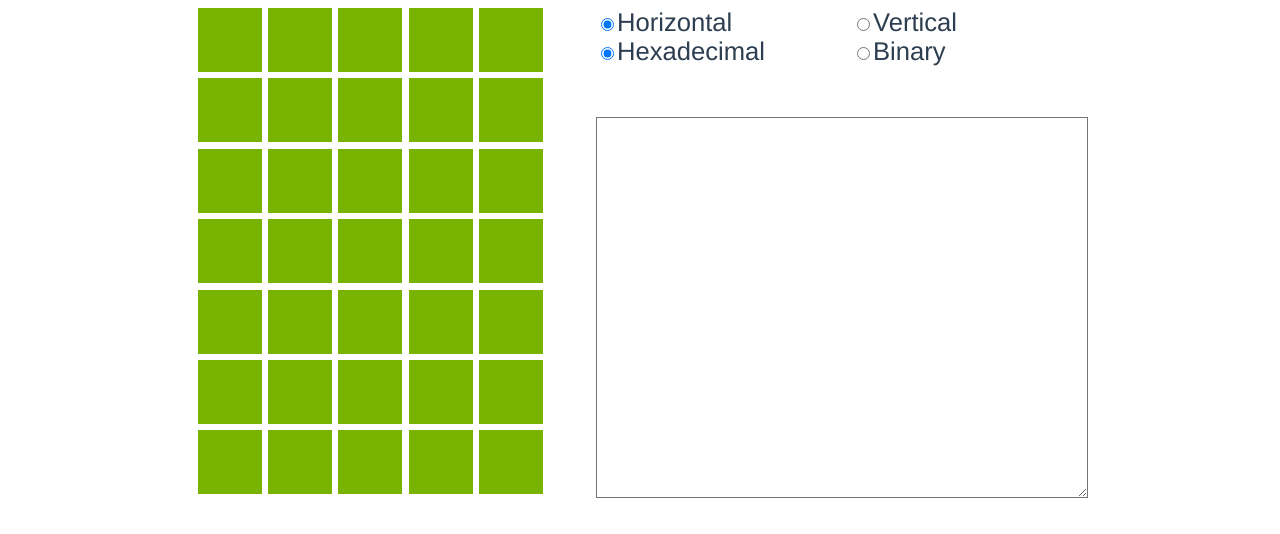
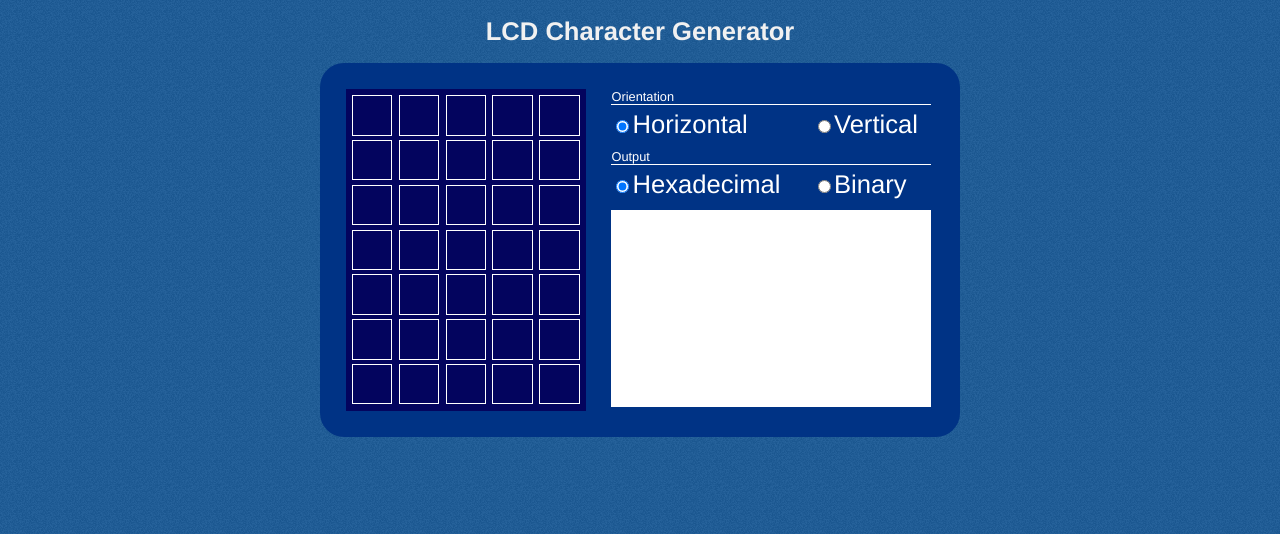
Before and after one commit to ntanck/lcd-gen, a Vue app: page / in a window 1280 px wide. Shown: the top 534 px of the page. Built offline with nearby package versions, Linux system fonts and the light colour scheme.

Commit message:
Styling changes, fixes autochange on output mod

```diff
--- a/src/App.vue
+++ b/src/App.vue
@@ -1,7 +1,10 @@
 <template>
   <div id="app">
-    <lcd v-bind:pixels="pixel_data" @pixel-click="onPixelClick" />
-    <control v-bind:pixels="pixel_data" />
+    <h1>LCD Character Generator</h1>
+    <div class="main">
+      <lcd v-bind:pixels="pixel_data" @pixel-click="onPixelClick" />
+      <control v-bind:pixels="pixel_data" />
+    </div>
   </div>
 </template>
 
@@ -29,22 +32,40 @@ export default {
   }),
   methods: {
     onPixelClick(coords) {
-      let enabled = this.pixel_data[coords["y"]];
-      enabled[coords["x"]] = !enabled[coords["x"]];
-      Vue.set(this.pixel_data, coords["y"], enabled);
+      let enabled = this.pixel_data[coords.y];
+      enabled[coords.x] = !enabled[coords.x];
+      Vue.set(this.pixel_data, coords.y, enabled);
     },
   },
 };
 </script>
 
 <style>
+#app h1 {
+  color: #f1f1f1;
+  font-size: 2vw;
+  text-align: center;
+}
+
 #app {
   font-family: Avenir, Helvetica, Arial, sans-serif;
   -webkit-font-smoothing: antialiased;
   -moz-osx-font-smoothing: grayscale;
+}
+
+.main {
+  font-family: inherit;
   margin: auto;
-  color: #2c3e50;
-  width: 70%;
+  color: #293241;
+  border-radius: 3vh;
+  background-color: #003385;
+  padding: 2vw;
+  width: 46vw;
   display: flex;
 }
+
+body {
+  background-image: url("resources/noise.png");
+  background-color: #00509d;
+}
 </style>
--- a/src/components/control.vue
+++ b/src/components/control.vue
@@ -1,6 +1,7 @@
 <template>
   <div class="control">
     <div class="checkboxes">
+      <p class="row">Orientation</p>
       <div class="row">
         <div class="checkbox">
           <input
@@ -10,20 +11,23 @@
             name="orientation"
             v-model="charOrient"
             value="h"
+            @change="update_converted"
           />
           <label for="horizontal">Horizontal</label>
         </div>
-        <div class="checkbox">
+        <div class="checkbox small">
           <input
             type="radio"
             id="vertical"
             name="orientation"
             v-model="charOrient"
             value="v"
+            @change="update_converted"
           />
           <label for="vertical">Vertical</label>
         </div>
       </div>
+      <p class="row">Output</p>
       <div class="row">
         <div class="checkbox">
           <input
@@ -37,7 +41,7 @@
           />
           <label for="hexadecimal">Hexadecimal</label>
         </div>
-        <div class="checkbox">
+        <div class="checkbox small">
           <input
             type="radio"
             id="hex"
@@ -104,14 +108,14 @@ export default {
 
 <style scoped>
 .control {
-  width: 38vw;
   margin-left: 2vw;
+  color:white;
 }
 
 .checkboxes {
   display: flex;
   margin-bottom: 0.5vw;
-  height: 8vw;
+  height: 9vw;
   font-size: 2vw;
   flex-direction: column;
 }
@@ -119,17 +123,37 @@ export default {
 .row {
   display: flex;
   flex-direction: row;
-  width: 40vw;
+  width: 25vw;
+}
+
+div.row:nth-of-type(1) {
+  margin-bottom: 0.4em;
+}
+
+div.row {
+  margin-top: 0.2em;
+}
+
+p {
+  font-size: .5em;
+  margin: 0;
+  border-bottom: 1px solid;
 }
 
 .checkbox {
-  width: 40vw;
   flex-direction: column;
+  width: 17vw;
+}
+
+.small {
+  width: 10vw;
 }
 
 .textbox {
-  border-width: 1px;
-  width: 100%;
-  height: calc(29.5vw - 2px);
+  border-width: 0;
+  width: 25vw;
+  height: calc(15vw + 5px);
+  resize: none;
+  padding: 0;
 }
 </style>
--- a/src/components/lcd.vue
+++ b/src/components/lcd.vue
@@ -36,11 +36,14 @@ export default {
 
 <style scoped>
 .display {
-  width: 60vw;
+  padding:0.5vw;
+  width: calc(30vw-5px);
+  height: calc(24vw+5px);
+  background-color: #03045e;
 }
 
 .row {
-  height: 5vw;
+  height: 3vw;
 }
 
 .row:not(:last-child) {
--- a/src/components/pixel.vue
+++ b/src/components/pixel.vue
@@ -29,9 +29,12 @@ export default {
 <style scoped>
 .pixel {
   display: inline-block;
-  height: 5vw;
-  width: 5vw;
-  background-color: #77b300;
+  height: 3vw;
+  width: 3vw;
+  background-color: #03045e;
+  border-style: solid;
+  border-color: white;
+  border-width: 1px;
 }
 
 .pixel:not(:first-child) {
@@ -39,6 +42,6 @@ export default {
 }
 
 .on {
-    background-color: #111a00;
+    background-color: #f0f0f0;
 }
 </style>
```
Also changed, not shown: src/resources/noise.png (added).
